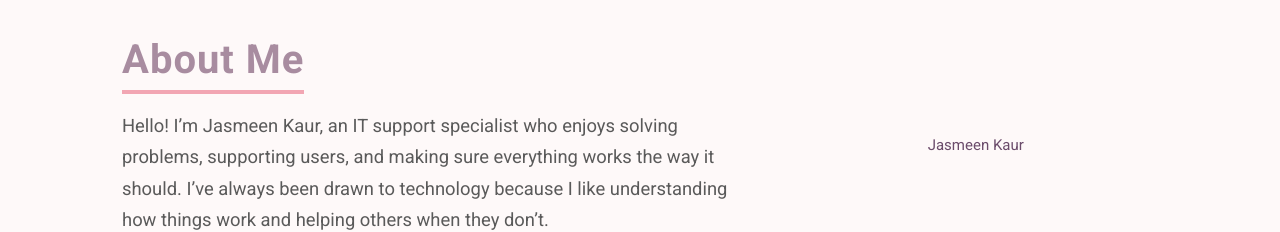
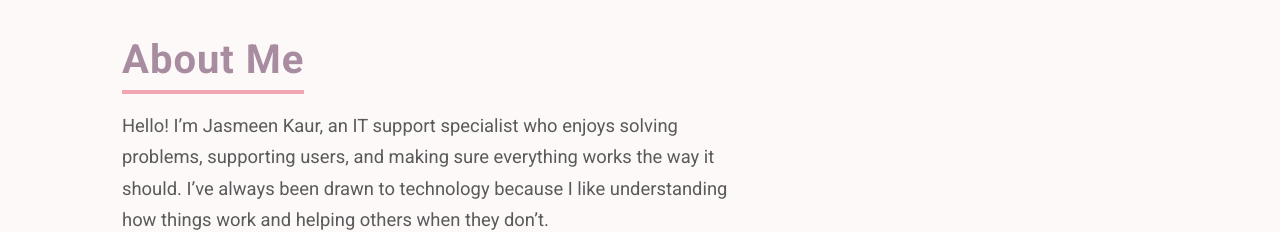
Before and after one commit to Jasmeen-07/Portfolio, a plain HTML site: page index.html in a window 1280 px wide. Shown: the part 820-1052 px from the top of the page. Drawn offline with Linux system fonts and the light colour scheme.

Commit message:
Update portfolio with latest changes

```diff
--- a/index.html
+++ b/index.html
@@ -47,7 +47,7 @@
 </div>
       <div class="linkedin-badge" style="display: flex; justify-content: center;">
         <div class="badge-base LI-profile-badge" data-locale="en_US" data-size="large" data-theme="light" data-type="HORIZONTAL" data-vanity="jasmeen-kaur07" data-version="v1">
-          <a class="badge-base__link LI-simple-link" href="https://ca.linkedin.com/in/jasmeen-kaur07?trk=profile-badge">Jasmeen Kaur</a>
+          <a class="badge-base__link LI-simple-link" href="https://ca.linkedin.com/in/jasmeen-kaur07?trk=profile-badge"></a>
         </div>
       </div>
     </div>
```
